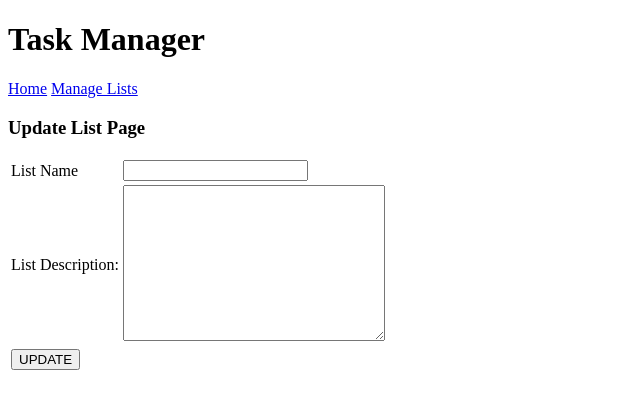
After one commit to fullstackstan/task-manager, a PHP site: page /task-manager/update-list.php in a window 1280 px wide. The commit adds this page. Shown: the top 409 px of the page, without its empty margins (0-640 px from the left). Run offline with PHP 8.4, Linux system fonts and the light colour scheme; data that the repository does not hold is empty.

Commit message:
added update feature

```diff
--- a/add-list.php
+++ b/add-list.php
@@ -38,7 +38,7 @@
         <table>
             <tr>
                 <td>List Name</td>
-                <td><input type="text" name="list_name" placeholder="Type list name here"/></td>
+                <td><input type="text" name="list_name" placeholder="Type list name here" required="required"/></td>
             </tr>
             <tr>
                 <td>List Description</td>
@@ -109,7 +109,7 @@ if(isset($_POST['submit']))
         $_SESSION['add_fail'] = "List Add Failed";
 
         // redirect to add list
-        header('location:'.SITEURL.'add-list.php')
+        header('location:'.SITEURL.'add-list.php');
     }
 }
 
--- /dev/null
+++ b/update-list.php
@@ -0,0 +1,140 @@
+<?php
+//include constansts
+include('config/constants.php');
+
+//get the current values of the selected list
+if(isset($_GET['list_id'])){
+    //get list_id value
+    $list_id = $_GET['list_id'];
+
+    //connect DB
+    $conn = mysqli_connect(LOCALHOST, DB_USERNAME, DB_PASSWORD) or die(mysqli_error());
+
+    //select db
+    $db_select = mysqli_select_db($conn, DB_NAME) or die(mysqli_error());
+
+    //query to get values from db
+    $sql = "SELECT * FROM tbl_lists WHERE list_id=$list_id";
+
+    //execute query
+    $res = mysqli_query($conn, $sql);
+
+    //check if query successful or not
+    if($res==true){
+        //query successful
+        //get value from db
+        $row = mysqli_fetch_assoc($res); //value is array
+
+        //printing $row array
+        // print_r($row);
+
+        //create individual variables.
+        $list_name = $row['list_name'];
+        $list_description = $row['list_description'];
+    } else {
+        //redirect to manage list
+        header('location:'.SITEURL.'manage-list.php');
+    }
+}
+?>
+
+
+<!DOCTYPE html>
+<html lang="en">
+<head>
+    <meta charset="UTF-8">
+    <meta http-equiv="X-UA-Compatible" content="IE=edge">
+    <meta name="viewport" content="width=device-width, initial-scale=1.0">
+    <title>Task Manager with PHP and MySQL</title>
+</head>
+<body>
+
+    <h1>Task Manager</h1>
+
+    <div class="menu">
+        <a href="<?php echo SITEURL; ?>">Home</a>
+        <a href="<?php echo SITEURL; ?>manage-list.php">Manage Lists</a>
+    </div>
+
+    <h3>Update List Page</h3>
+
+    <p>
+        <?php
+        //check if session set
+        if(isset($_SESSION['update_fail'])){
+            echo $_SESSION['update_fail'];
+            unset($_SESSION['update_fail']);
+        }
+        ?>
+    </p>
+
+    <form action="" method="POST">
+
+    <table>
+        <tr>
+            <td>List Name</td>
+            <td><input type="text" name="list_name" value="<?php echo $list_name; ?>" required="required" /></td>
+        </tr>
+
+        <tr>
+            <td>List Description: </td>
+            <td>
+                <textarea name="list_description" id="" cols="30" rows="10">
+                <?php echo $list_description; ?>
+                </textarea>
+            </td>
+        </tr>
+
+        <tr>
+            <td><input type="submit" name="update" value="UPDATE"></td>
+        </tr>
+    </table>
+
+    </form>
+
+</body>
+</html>
+
+<?php
+
+//check if update has been clicked
+if(isset($_POST['update'])){
+    // echo "Button works";
+    //get updated values from our form
+    $list_name = $_POST['list_name'];
+    $list_description = $_POST['list_description'];
+
+    //connect DB
+    $conn2 = mysqli_connect(LOCALHOST,DB_USERNAME,DB_PASSWORD) or die(mysqli_error());
+
+    //select db
+    $db_select2 =mysqli_select_db($conn2, DB_NAME);
+
+    //query to update
+    $sql2 = "UPDATE tbl_lists SET
+        list_name='$list_name',
+        list_description='$list_description'
+        WHERE list_id=$list_id
+    ";
+
+    //execute query
+    $res2 = mysqli_query($conn2, $sql2);
+
+    //check if successful
+    if ($res2==true){
+        //update successful
+        //set message with session
+        $_SESSION['update'] = "List Update Successful";
+
+        //redirect to manage list
+        header('location:'.SITEURL.'manage-list.php');
+    } else {
+        //update fail
+        $_SESSION['update_fail'] = "Failed to update the List";
+
+        //redirect to update list
+        header('location:'.SITEURL.'update-list.php?list_id='.$list_id);
+    }
+}
+
+?>
```
Also changed, not shown: delete-list.php (added, +44 -0 lines), manage-list.php (+75 -10 lines).
